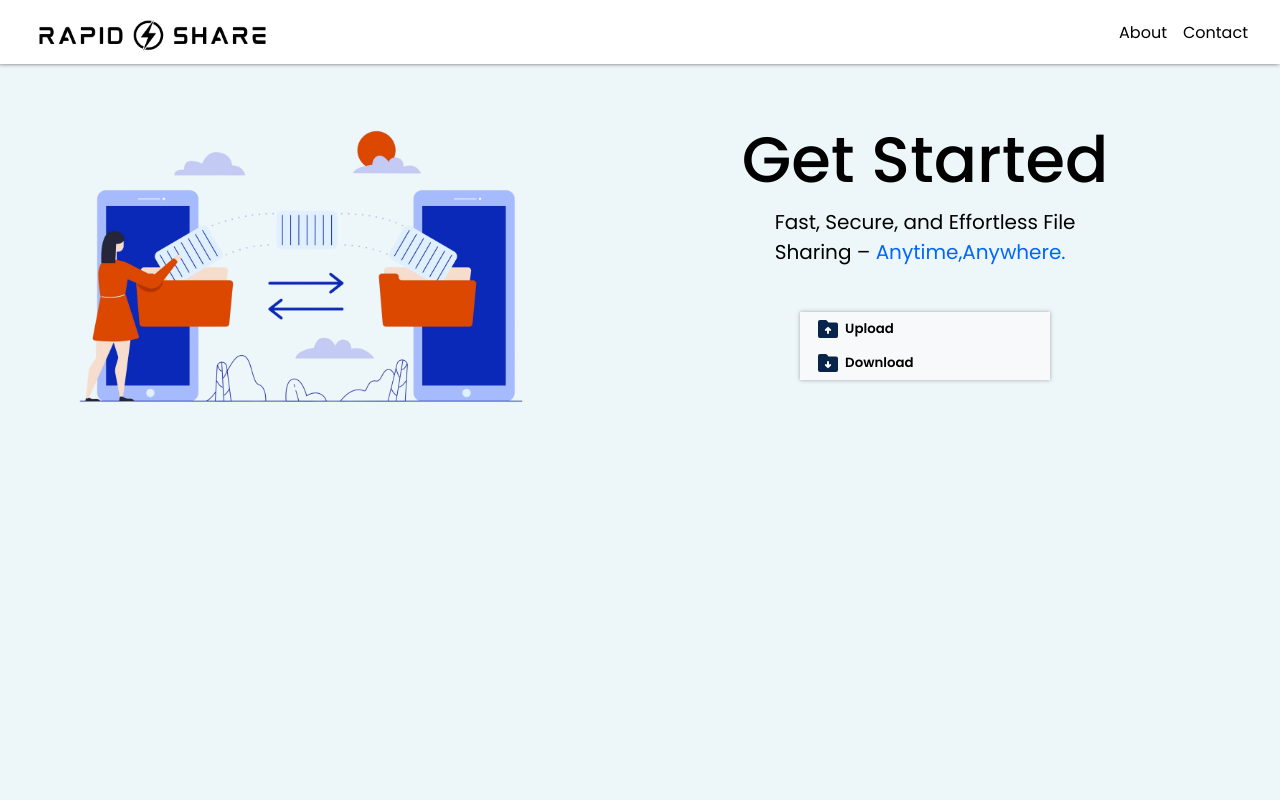
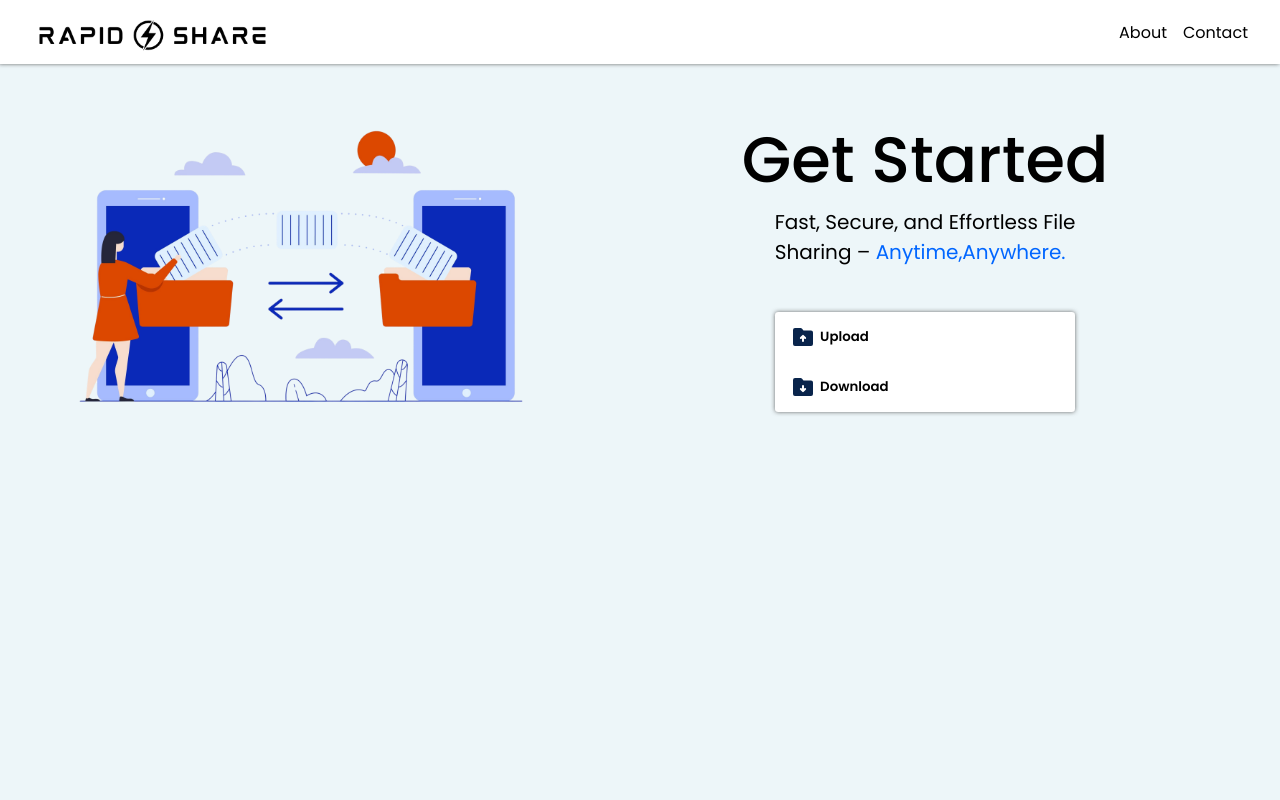
Before and after one commit to Sharathhv11/rapid-share-client, a React (Vite) app: page / in a window 1280 px wide. Shown: the top 800 px of the page. Built offline with nearby package versions, Linux system fonts and the light colour scheme.

Commit message:
fixed firefox error

```diff
--- a/src/App.css
+++ b/src/App.css
@@ -53,6 +53,10 @@ body {
     height: 100%;
     min-width: max-content;
     background: var(--backgroud-color);
+}
+
+.root{
+    height:100vh;
 }
 
 nav {
@@ -185,9 +189,12 @@ nav {
     width: 100%;
     height: 200px;
     display: flex;
-
+    max-height: 300px;
     flex-direction: column;
 }
+
+
+
 
 .section-2-main>div {
     /* width:100px; */
@@ -221,23 +228,8 @@ nav {
     text-align: center;
 }
 
-.section-2-sub {
-    /* border:2px solid black; */
-    justify-content: center;
-    align-items: center;
-    width: 250px;
-    height: 100%;
-    max-height: max-content;
-    background-color: #f8f9fa;
-    margin: 0 auto;
-    box-shadow: 0 0 4px #a3a6a9;
-    align-self: flex-start;
-}
 
-.section-2-sub div {
-    width: 100%;
-    height: 50%;
-}
+
 
 .upload-download-btn {
     display: flex;
@@ -247,19 +239,16 @@ nav {
     align-items: center;
     gap: 5px;
     width: 100%;
+    height: 100%;
     border: none;
     outline: none;
     background-color: transparent;
     cursor: pointer;
-    /* border:2px solid black; */
-
-
 }
 
 
 .upload-download-btn:hover {
     background-color: #ecf8f8;
-    color: black;
 }
 
 
@@ -286,6 +275,7 @@ footer {
     flex-direction: column;
     box-shadow: -1px 0 4px #525252dc;
     gap: .4rem;
+    width:100%;
 }
 
 footer p {
@@ -331,7 +321,31 @@ footer div img:hover {
     display: flex;
 }
 
+.section-2-container{
+    width:300px;
+    height:100px;
+    box-shadow: 0 0 4px #525252dc;
+    border-radius: 0.2rem;
+    background-color: var(--nav-background);
+}
 
+.section-2-container>div{
+    width:100%;
+    height: 50%;
+    display: grid;
+    place-items: center;
+}
+
+.section-2-container>div a{
+    height:100%;
+}
+
+.link-headers{
+    transition: all .2s ease-in-out;
+}
+.section-2-container>div:hover .link-headers{
+    color: var(--text-color);
+}
 
 
 @media (width<=1000px) {
@@ -358,3 +372,10 @@ footer div img:hover {
         align-self: center;
     }
 }
+
+@media (width<=350px){
+    footer{
+        position: relative;
+        bottom: 0%;
+    }
+}
--- a/src/App.jsx
+++ b/src/App.jsx
@@ -21,6 +21,7 @@ function App() {
           <Route path="*" element={<NotFound />} />
         </Routes>
       </BrowserRouter>
+
     </>
   );
 }
--- a/src/Home/Home.jsx
+++ b/src/Home/Home.jsx
@@ -89,7 +89,44 @@ function Home() {
             <div className="mobile-img-container">
               <img src={HomeImg} alt="share files" />
             </div>
-            <div className="section-2-sub">
+
+            <div className="section-2-container">
+            <div>
+                <Link
+                  to="/upload"
+                  style={{
+                    width: "100%",
+                    textDecoration: "none",
+                  }}
+                >
+                  <button className="upload-download-btn">
+                    <img
+                      src={upload}
+                      alt="upload your files by clicking here"
+                    />
+                    <p className="link-headers poppins-regular">Upload</p>
+                  </button>
+                </Link>
+              </div>
+              <div>
+                <Link
+                  to="/download"
+                  style={{
+                    width: "100%",
+                    textDecoration: "none",
+                  }}
+                >
+                  <button className="upload-download-btn">
+                    <img
+                      src={download}
+                      alt="upload your files by clicking here"
+                    />
+                    <p className="link-headers poppins-regular">download</p>
+                  </button>
+                </Link>
+              </div>
+            </div>
+            {/* <div className="section-2-sub">
               <div>
                 <Link
                   to="/upload"
@@ -124,7 +161,7 @@ function Home() {
                   </button>
                 </Link>
               </div>
-            </div>
+            </div> */}
           </section>
           {/* <div className="faq-container">
             <Faq data={data}/>
```
